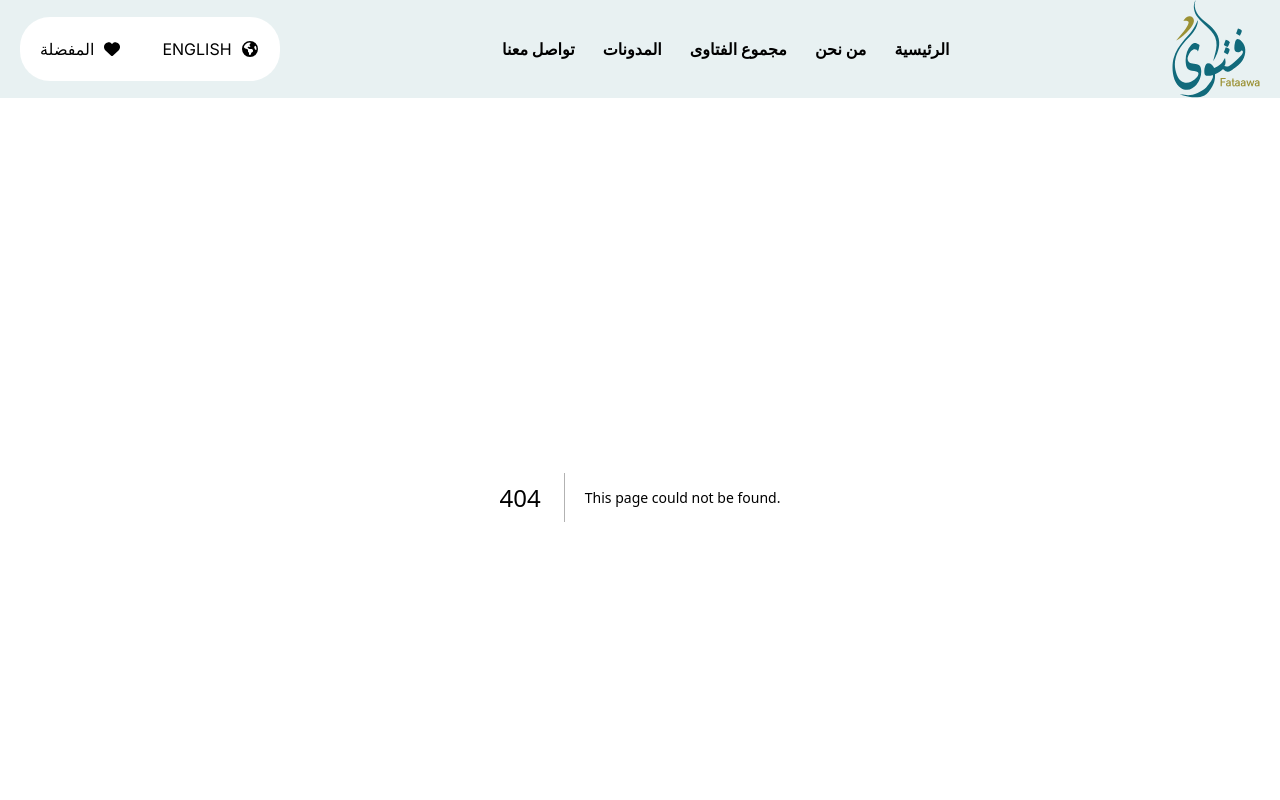
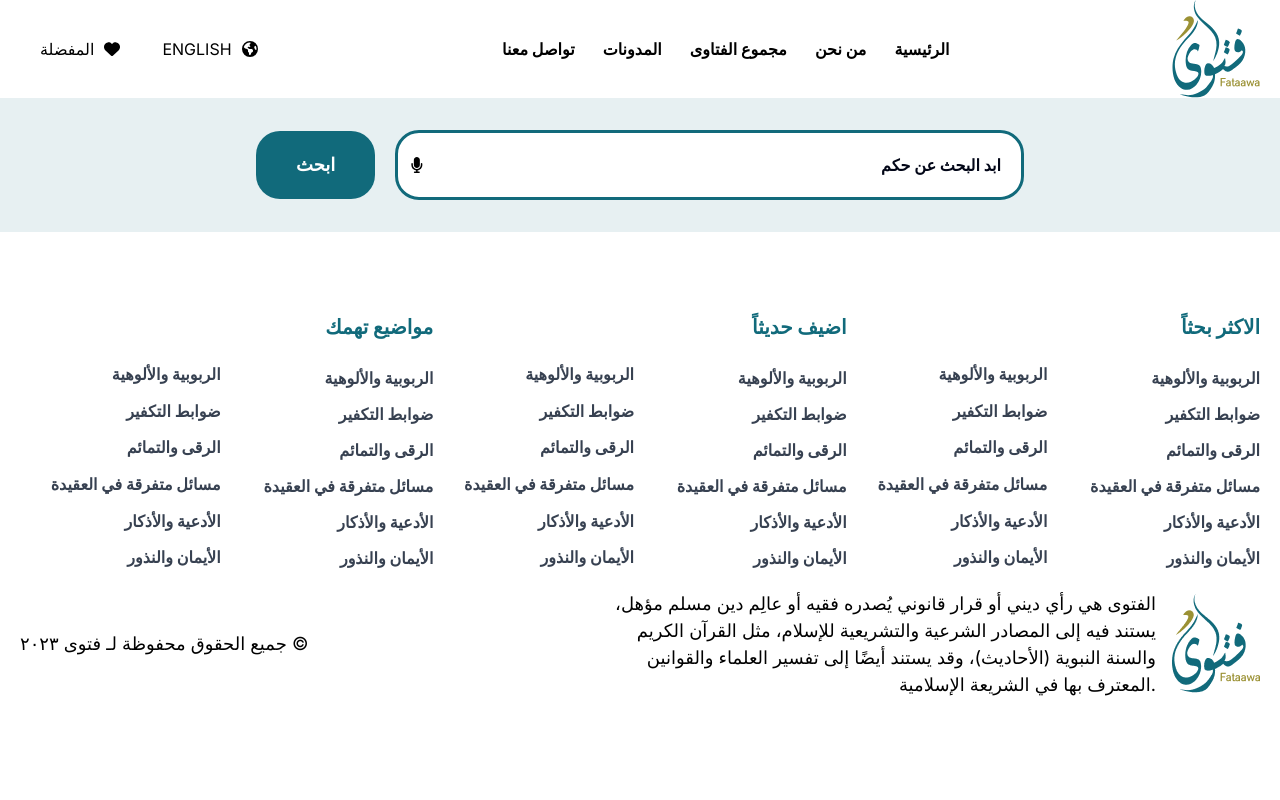
Before and after one commit to rumon5h/fatawau, a Next.js app: page /about in a window 1280 px wide. Before the commit this address had no page. Shown: the top 800 px of the page. Built offline with nearby package versions, Linux system fonts and the light colour scheme.

Commit message:
About page Search bar added

```diff
--- /dev/null
+++ b/src/app/about/page.jsx
@@ -0,0 +1,29 @@
+import { faMicrophone } from '@fortawesome/free-solid-svg-icons';
+import { FontAwesomeIcon } from '@fortawesome/react-fontawesome';
+import React from 'react'
+
+const AboutUs = () => {
+  return (
+    <div>
+      <div className='flex justify-center  bg-[#E7F0F2] py-8'>
+      <div className="flex justify-center items-center w-[60%] ">
+            <button className="py-5 px-10 text-lg font-bold rounded-3xl bg-[#116A7B] text-white mr-5">
+              ابحث
+            </button>{" "}
+            <div className="w-full bg-white border-[3px] rounded-3xl border-[#116A7B] flex justify-evenly items-center">
+            <FontAwesomeIcon className="ml-[7px] cursor-pointer" icon={faMicrophone} width={25} height={25}/>
+              <input
+                type="text"
+                name="search"
+                id="search"
+                className="text-end border-none outline-none font-bold p-5 rounded-3xl w-full placeholder-slate-950"
+                placeholder="ابد البحث عن حكم"
+              />
+            </div>
+          </div>
+      </div>
+    </div>
+  )
+}
+
+export default AboutUs;
--- a/src/components/banner/Banner.jsx
+++ b/src/components/banner/Banner.jsx
@@ -7,7 +7,7 @@ const Banner = () => {
   return (
     <div
       style={{ background: `url('/background_banner.png')` }}
-      className="w-full h-[80vh]  bg-no-repeat px-5 bg-white"
+      className="w-full h-[80vh]  bg-no-repeat px-5 bg-white mt-[-97px]"
     >
       <div className="pt-[150px]">
         <h3 className="text-[#116A7B] font-bold text-center text-[15px]">
--- a/src/components/navbar/Navbar.jsx
+++ b/src/components/navbar/Navbar.jsx
@@ -6,7 +6,7 @@ import React from "react";
 
 const Navbar = () => {
   return (
-    <div className="flex justify-between items-center px-5 bg-[#E8F1F2]">
+    <div className="flex justify-between items-center px-5">
       <div className="flex bg-white justify-center items-center  p-5 rounded-[30px] gap-10">
         <span className="flex items-center cursor-pointer">
           {" "}
```
